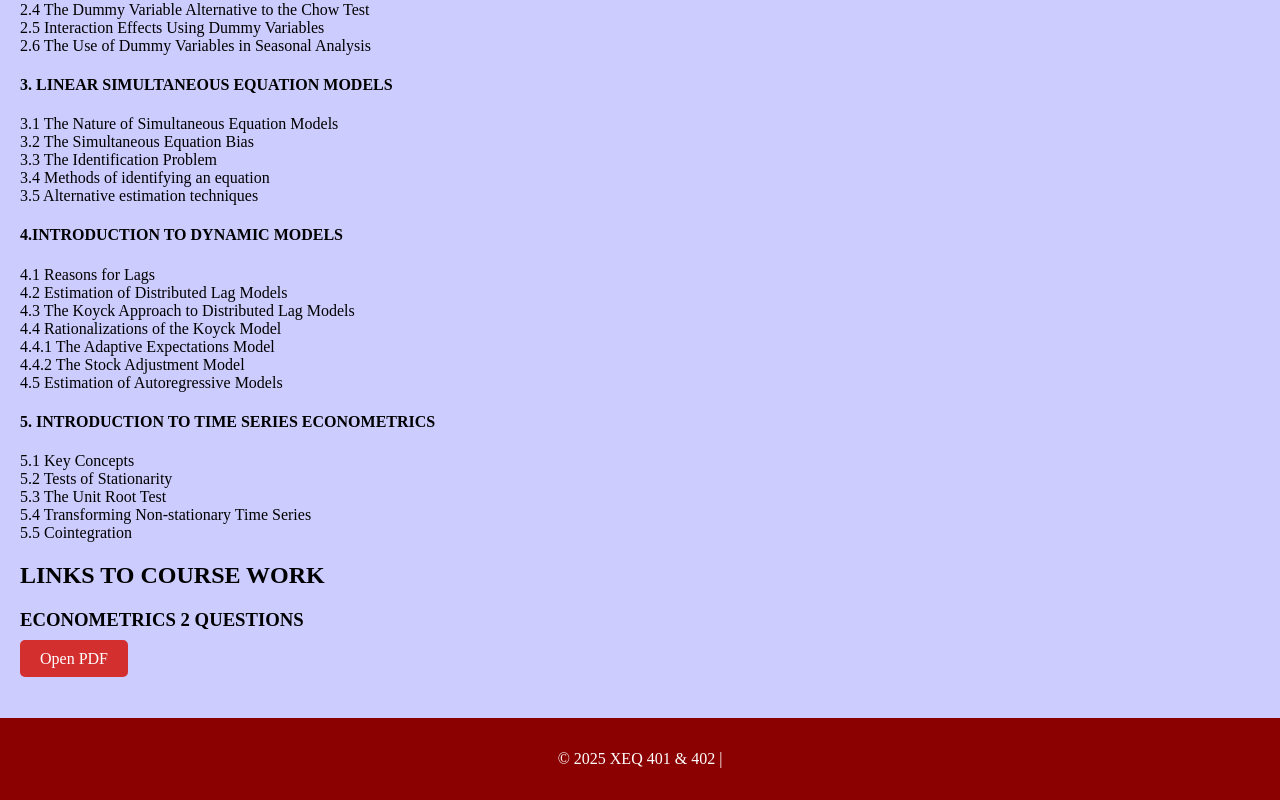
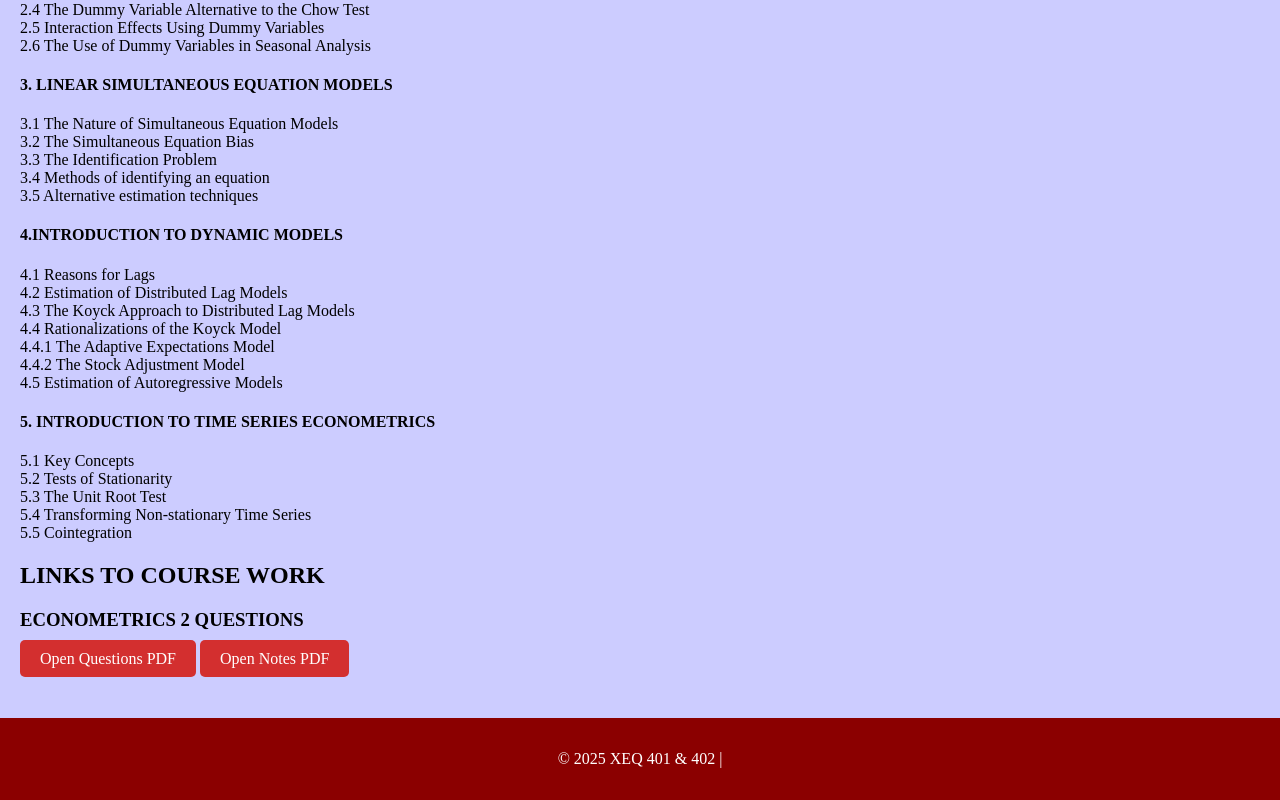
Before and after one commit to ashl5y/Econometrics-1-2, a plain HTML site: page index.html in a window 1280 px wide. Shown: the part 1640-2440 px from the top of the page. Drawn offline with Linux system fonts and the light colour scheme.

Commit message:
Update index file

```diff
--- a/index.html
+++ b/index.html
@@ -95,7 +95,8 @@
     <h2>LINKS TO COURSE WORK</h2>
     <h3>ECONOMETRICS 2 QUESTIONS</h3>
     <div class="pdf-link">
-        <a href="XEQ 402 questions.pdf" target="_blank">Open PDF</a>
+        <a href="XEQ 402 questions.pdf" target="_blank">Open Questions PDF</a>
+        <a href="XEQ 402 class notes.pdf" target="_blank">Open Notes PDF</a>
     </div>
   </main>
   <footer>
```
